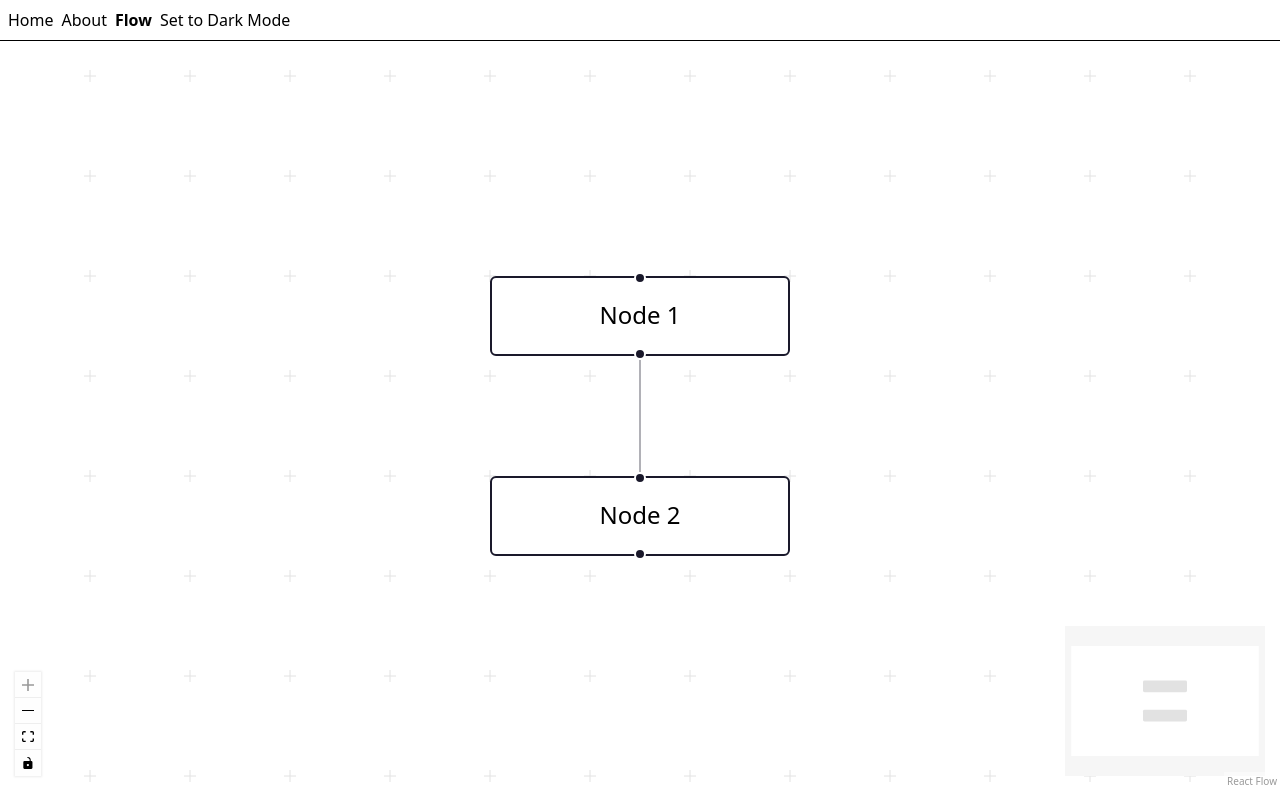
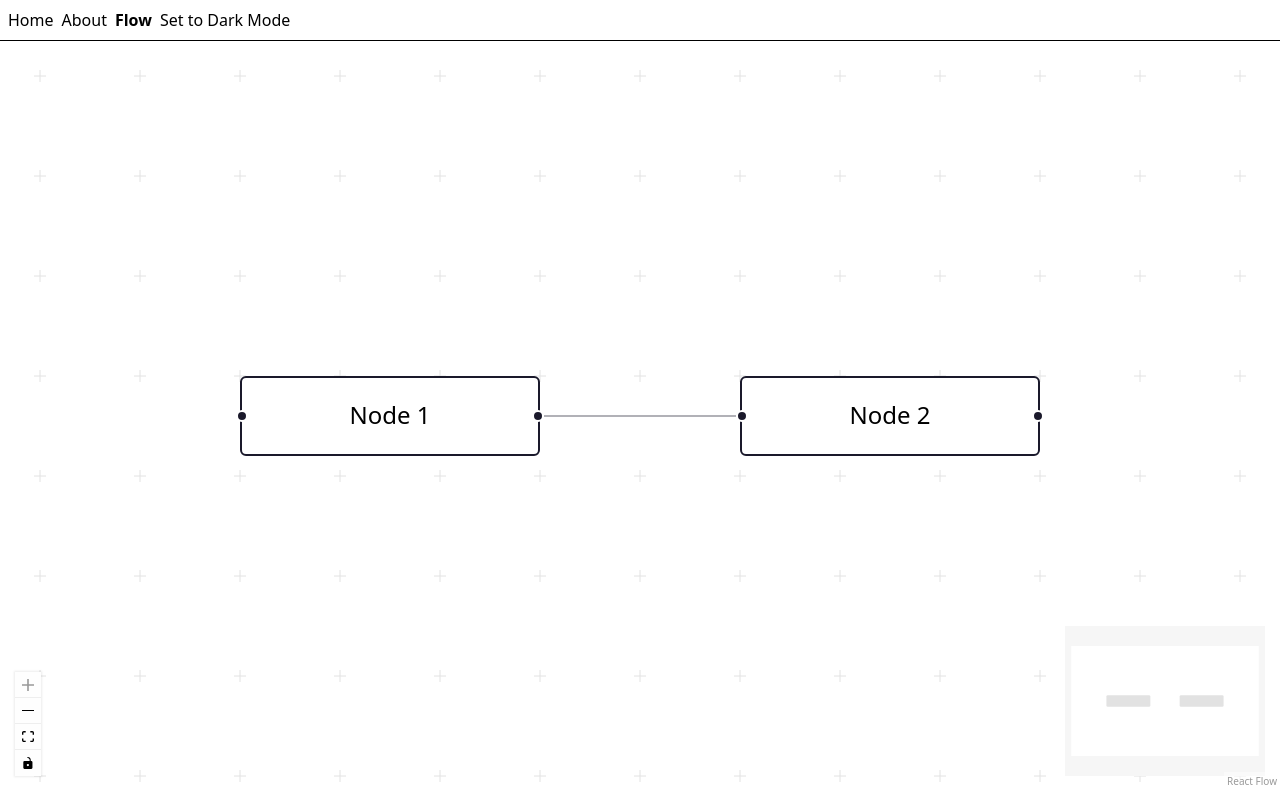
Before and after one commit to emilyeserven/react-flow-experiment, a React (Vite) app in the folder client/: page /flow in a window 1280 px wide. Built offline with nearby package versions, Linux system fonts and the light colour scheme.

Commit message:
Horizontal Layouts

```diff
--- a/client/src/routes/flow.tsx
+++ b/client/src/routes/flow.tsx
@@ -3,7 +3,7 @@ import type { Node, Edge, OnNodesChange, OnEdgesChange, OnConnect } from "@xyflo
 import { useCallback, useState } from "react";
 
 import { createFileRoute } from "@tanstack/react-router";
-import { addEdge, applyEdgeChanges, applyNodeChanges, ReactFlow, MiniMap, Background, Controls, BackgroundVariant } from "@xyflow/react";
+import { addEdge, applyEdgeChanges, applyNodeChanges, Position, ReactFlow, MiniMap, Background, Controls, BackgroundVariant } from "@xyflow/react";
 
 // @ts-expect-error It works, don't worry.
 import "@xyflow/react/dist/style.css";
@@ -15,6 +15,8 @@ const initialNodes: Node[] = [
       x: 0,
       y: 0,
     },
+    sourcePosition: Position.Right,
+    targetPosition: Position.Left,
     data: {
       label: "Node 1",
     },
@@ -22,9 +24,11 @@ const initialNodes: Node[] = [
   {
     id: "n2",
     position: {
-      x: 0,
-      y: 100,
+      x: 250,
+      y: 0,
     },
+    sourcePosition: Position.Right,
+    targetPosition: Position.Left,
     data: {
       label: "Node 2",
     },
```
